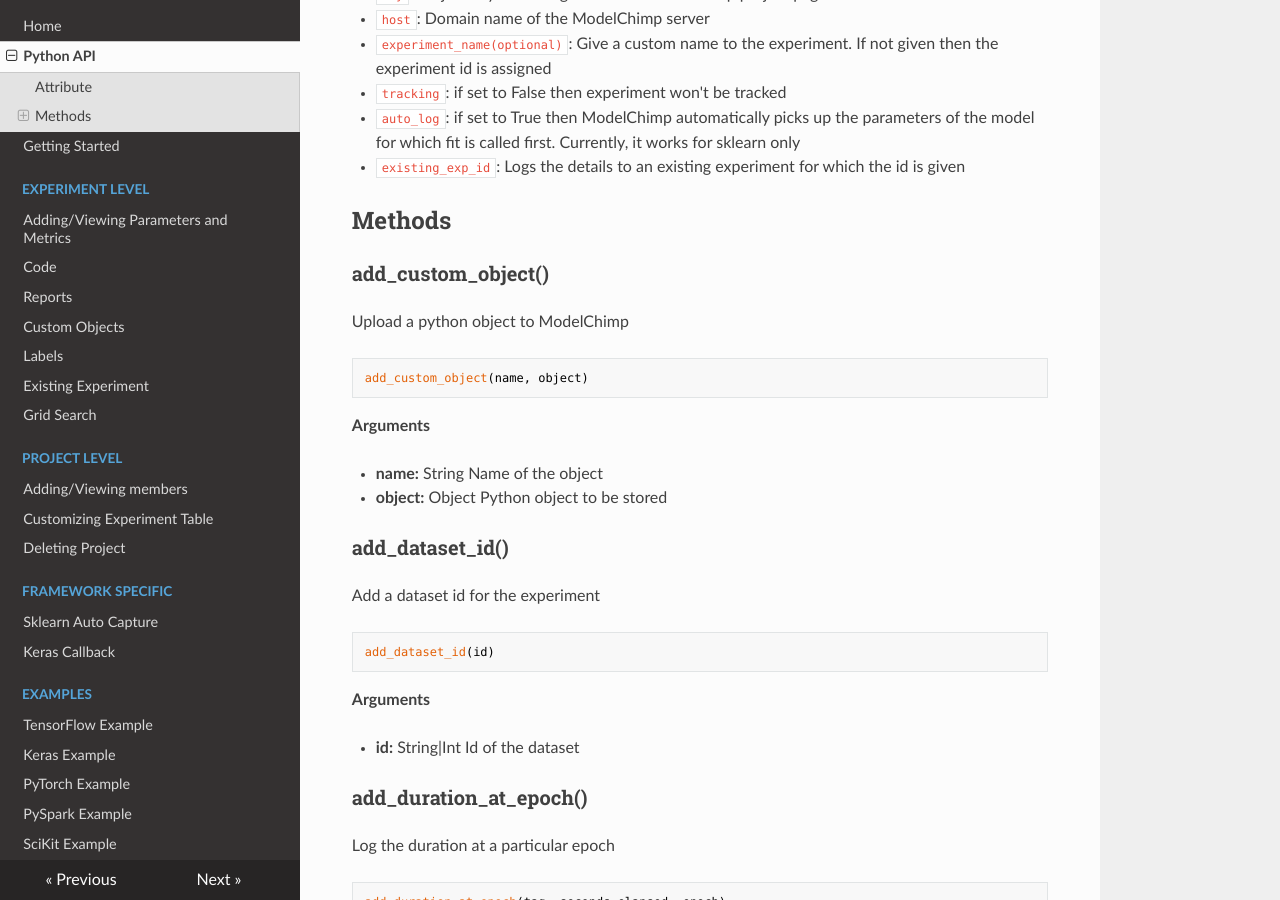
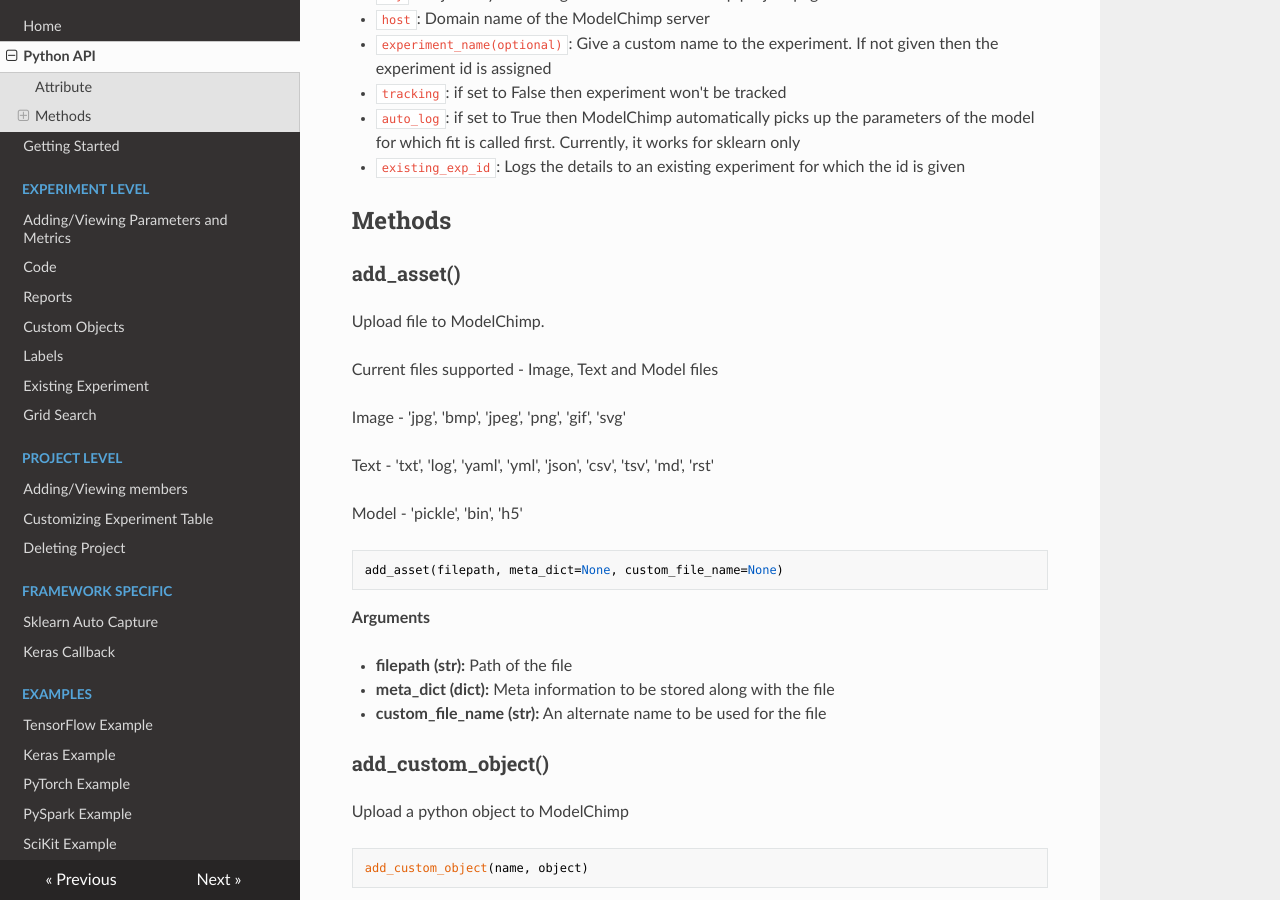
Before and after one commit to ModelChimp/modelchimp-docs, an MkDocs documentation site: the page built from docs/track.md, in a window 1280 px wide and 900 px high, scrolled down 474 px. Built offline with MkDocs 1.6.1, drawn with Linux system fonts in a browser that asks for light colours; nearby versions of some CDN libraries; old or Windows-style settings are respelled for this version of MkDocs; some of the changed text lies outside the part shown.

Commit message:
Add API documentation for add_asset and end

```diff
--- a/docs/track.md
+++ b/docs/track.md
@@ -23,6 +23,24 @@ Tracker class is instantiated with a project key and the domain name of Marble's
 
 ## Methods
 
+### add_asset()
+Upload file to ModelChimp.
+
+Current files supported - Image, Text and Model files
+
+Image - 'jpg', 'bmp', 'jpeg', 'png', 'gif', 'svg'
+
+Text - 'txt', 'log', 'yaml', 'yml', 'json', 'csv', 'tsv', 'md', 'rst'
+
+Model - 'pickle', 'bin', 'h5'
+
+    add_asset(filepath, meta_dict=None, custom_file_name=None)
+
+<b>Arguments</b>
+
+* **filepath (str):** Path of the file
+* **meta_dict (dict):** Meta information to be stored along with the file
+* **custom_file_name (str):** An alternate name to be used for the file
 
 ### add_custom_object()
 Upload a python object to ModelChimp
@@ -129,6 +147,11 @@ Add the parameters that need to be tracked
 * **param_name:** String which defines name of the parameter
 * **param_value:** Int|Float|Bool|String that represents the value of the parameter
 
+### end()
+End the experiment. Required for Jupyter notebook or looping through experiments
+
+    end()
+
 
 ### pull_custom_object()
 Pull python object stored in ModelChimp server
```
